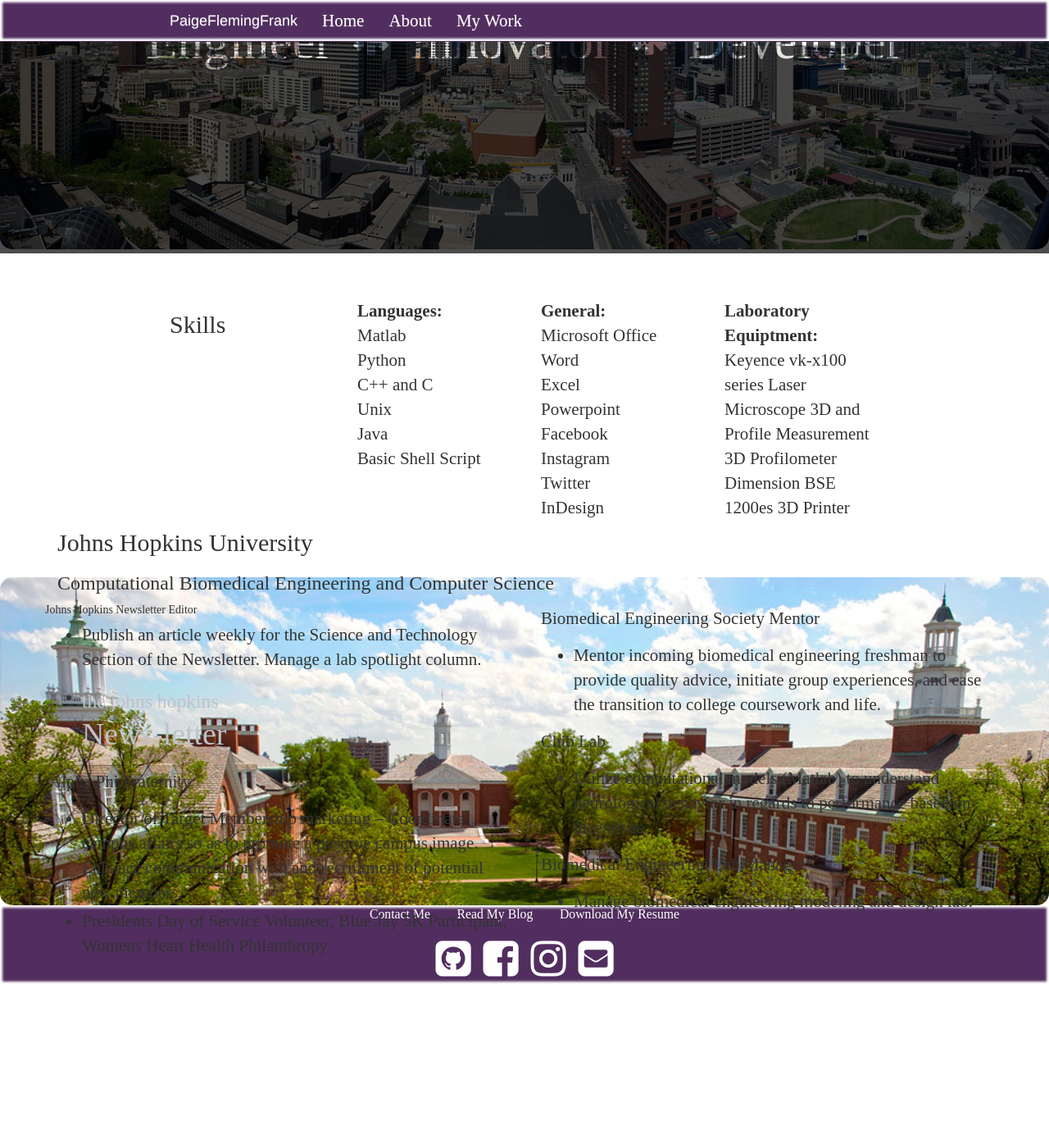
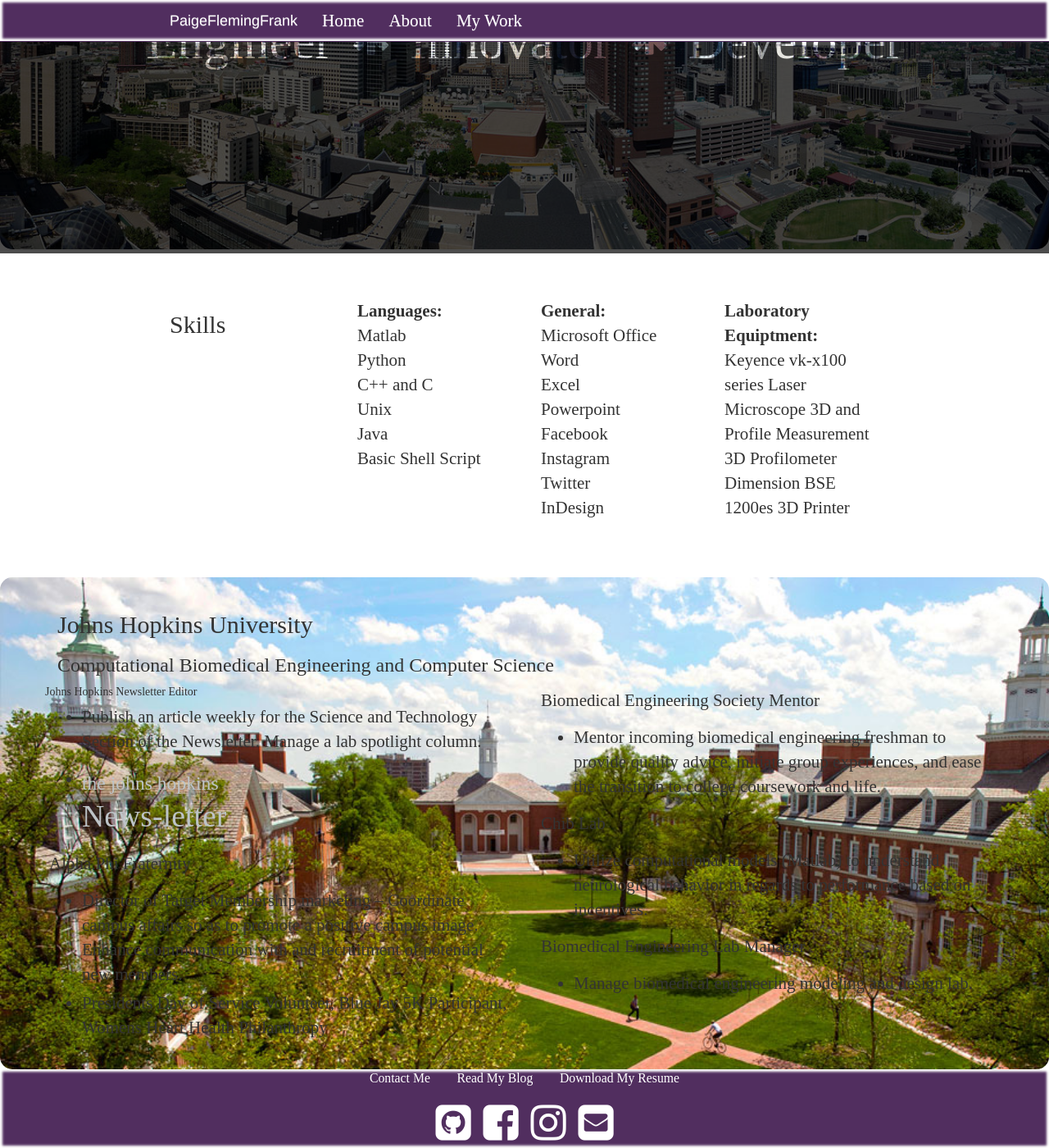
Before and after one commit to pfrank7/pfrank7.github.io, a Jekyll site: the page built from CV.html, in a window 1280 px wide and 1400 px high, scrolled down 126 px. Shown: the whole window at 82% size. Built offline with Jekyll 4.4.1, drawn with Linux system fonts in a browser that asks for light colours; nearby versions of some CDN libraries; before the commit the page ends 1326 px from its top, so only the background shows below that.

Commit message:
Update CV.html

```diff
--- a/CV.html
+++ b/CV.html
@@ -52,7 +52,8 @@
 }
 #hop {
 	background-image: url("JHU.jpg");
-	width:100%;
+	height:600px;
+	background-size:cover;
 	}
 </style>
 <div>
```
